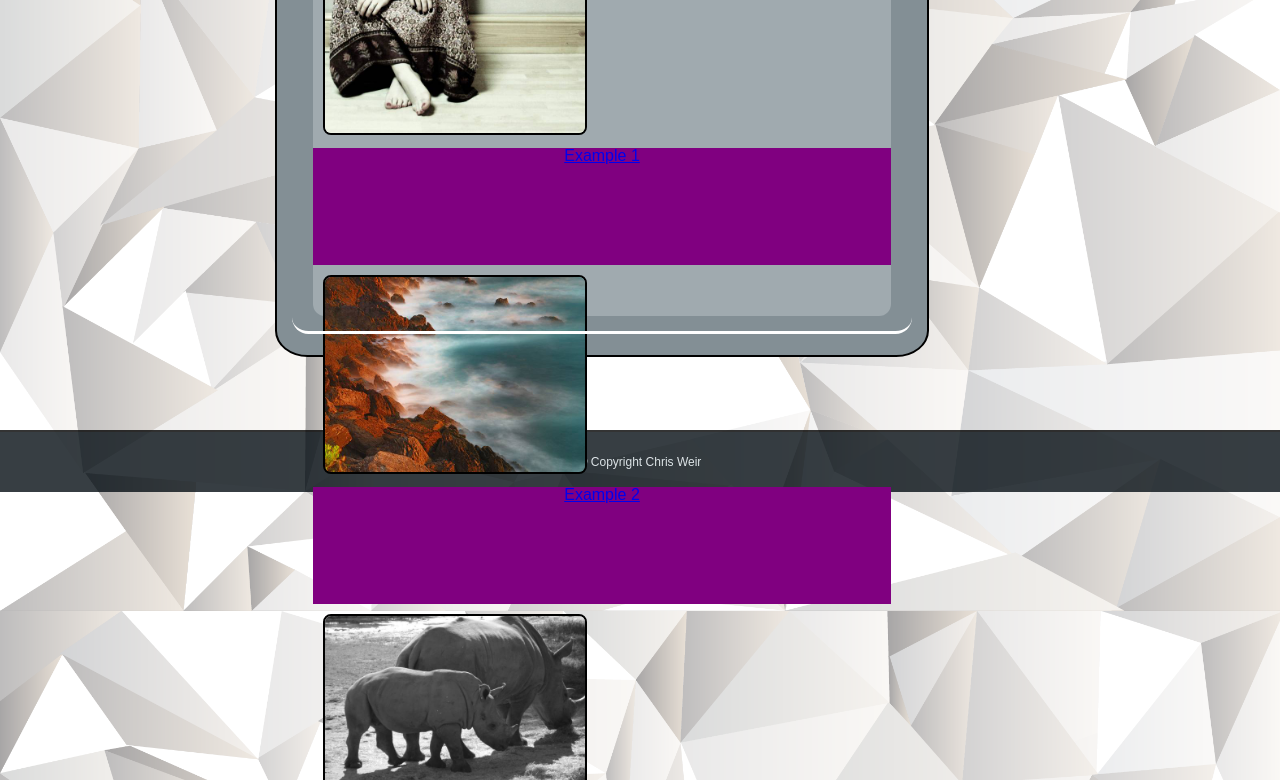
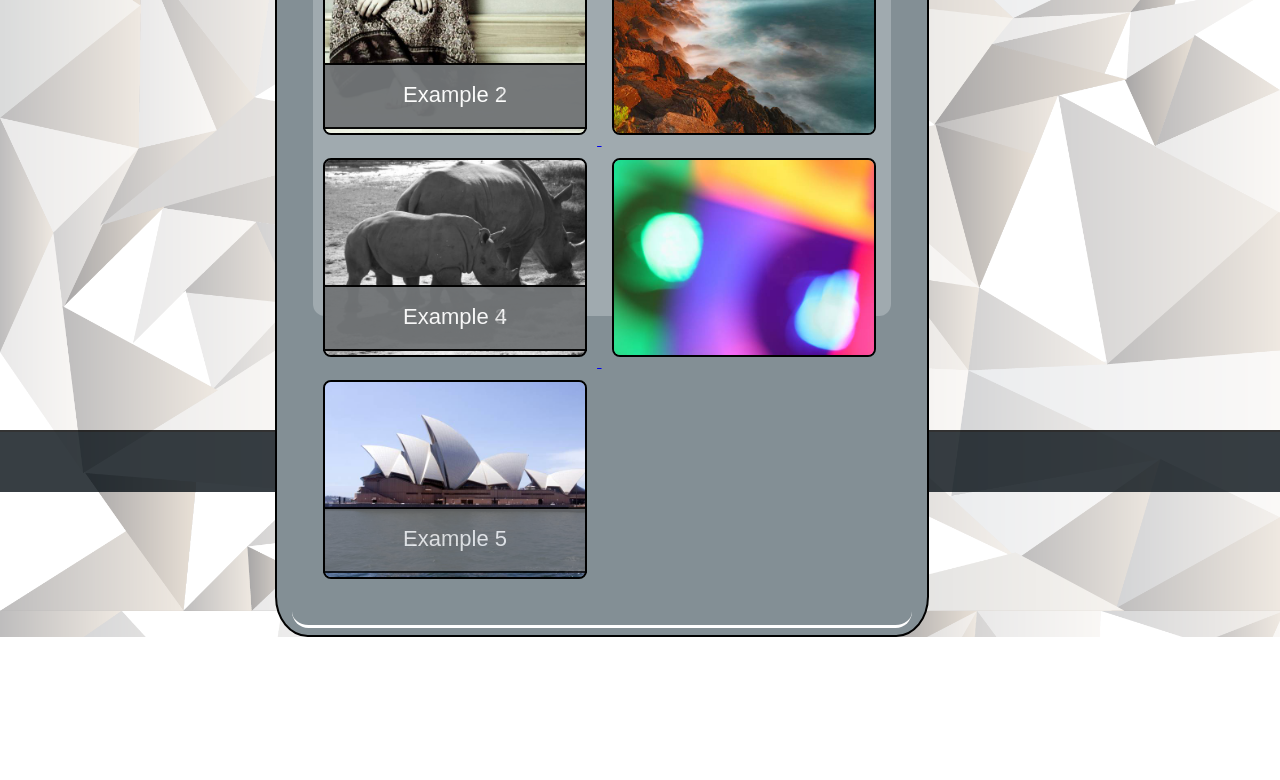
Before and after one commit to ThatElephant/Basic-Portfolio, a plain HTML site: page portfolio.html in a window 1280 px wide. Shown: the part 308-1088 px from the top of the page. After the commit the page ends 945 px from the top, so only its background shows below. Drawn offline with Linux system fonts and the light colour scheme.

Commit message:
portfolio near fin

```diff
--- a/assets/css/style.css
+++ b/assets/css/style.css
@@ -3,6 +3,11 @@
 /* Background image input here */
 body {
 	font-family: 'Arial', 'Helvetica Neue', Helvetica, sans-serif;
+	background: url("../images/bg.png") no-repeat center center fixed;
+  	-webkit-background-size: cover;
+  	-moz-background-size: cover;
+  	-o-background-size: cover;
+  	background-size: cover;
 }
 
 #header {
@@ -114,7 +119,8 @@ h1 {
     left: 275px;
     top: 141px;
     width: 650px;
-    height: 520px;
+    height: 100%;
+    margin-bottom: 30px;
     background-color: #838f95;
     border: 2px solid black;
     border-radius: 5%;
@@ -141,7 +147,9 @@ h1 {
     border-radius: 20px;
 }
 
+
 #portimage1 {
+	position: relative;
     height: 390px;
     margin: -20px 36px 10px 36px;
     background-color: #a0aaaf;
@@ -157,30 +165,35 @@ h1 {
     border: 2px solid black;
 }
 
-#porttag {
-	position: relative;
-	height: 30%;
-	text-align: center;
-	background-color: purple;
-	z-index: 1;
+span h4{
+	position: absolute;
+    padding-top: 19px;
+    text-align: center;
+    background-color: #717476;
+    width: 45%;
+    height: 11%;
+    z-index: 1;
+    margin-top: -85px;
+    margin-left: 10px;
+    opacity: .8;
+    font-size: 22px;
+    font-family: 'Arial', 'Helvetica Neue', Helvetica, sans-serif;
+    text-decoration: none;
+    color: white;
+    border: 2px solid black;
 }
-
-#image1:hover {
-	border: 2px solid white;
-}
-
 
 #portfoliohr2 {
 	width: 620px;
-	height: 30px;
-	margin-left: 15px;
-	margin-top: 15px;
+    height: 30px;
+    margin-left: 15px;
+    margin-bottom: -25px;
     border-style: solid;
     border-color: white;
     border-width: 0 0 3px 0;
     border-radius: 20px;
-    position: relative;
-    bottom: 30px;
+    position: absolute;
+    bottom: 32px;
 }
 
 
--- a/portfolio.html
+++ b/portfolio.html
@@ -5,16 +5,6 @@
 		<title>Chris Weir Portfolio</title>
 		<link rel="stylesheet" type="text/css" href="assets/css/reset.css">
 		<link rel="stylesheet" type="text/css" href="assets/css/style.css">
-		<!-- Background image -->
-		<style>
-			body {
-				background: url("assets/images/bg.png") no-repeat center center fixed;
-  				-webkit-background-size: cover;
-  				-moz-background-size: cover;
-  				-o-background-size: cover;
-  				background-size: cover;
-			}
-		</style>
 
 	</head>
 
@@ -34,38 +24,30 @@
 		<div id="portfolio1">
 			<h4 id="portfoliohd">Portfolio</h4>
 			<hr id="portfoliohr1">
+
 			<div id="portimage1">
 				<a target="_blank" href="assets/images/port1.jpg">
 					<img id="image1" src="assets/images/port1.jpg" />
-							<div id="porttag">
-								<h4>Example 1</h4>
-							</div>
+					<span><h4>Example 1</h4></span>
 				</a>
 				<a target="_blank" href="assets/images/port2.jpg">
 					<img id="image1" src="assets/images/port2.jpg" />
-							<div id="porttag">
-								<h4>Example 2</h4>
-							</div>
+					<span><h4>Example 2</h4></span>
 				</a>
 				<a target="_blank" href="assets/images/port3.jpg">
 					<img id="image1" src="assets/images/port3.jpg" />
-							<div id="porttag">
-								<h4>Example 3</h4>
-							</div>
+					<span><h4>Example 3</h4></span>
 				</a>
 				<a target="_blank" href="assets/images/port4.jpg">
 					<img id="image1" src="assets/images/port4.jpg" />
-							<div id="porttag">
-								<h4>Example 4</h4>
-							</div>
+					<span><h4>Example 4</h4></span>
 				</a>
 				<a target="_blank" href="assets/images/port5.jpg">
 					<img id="image1" src="assets/images/port5.jpg" />
-							<div id="porttag">
-								<h4>Example 5</h4>
-							</div>
+					<span><h4>Example 5</h4></span>
 				</a>
 			</div>
+
 			<hr id="portfoliohr2">
 
 
```
Also changed, not shown: contact.html (+0 -11 lines), index.html (+0 -11 lines). Lines whose indentation alone changed are shown as unchanged.
